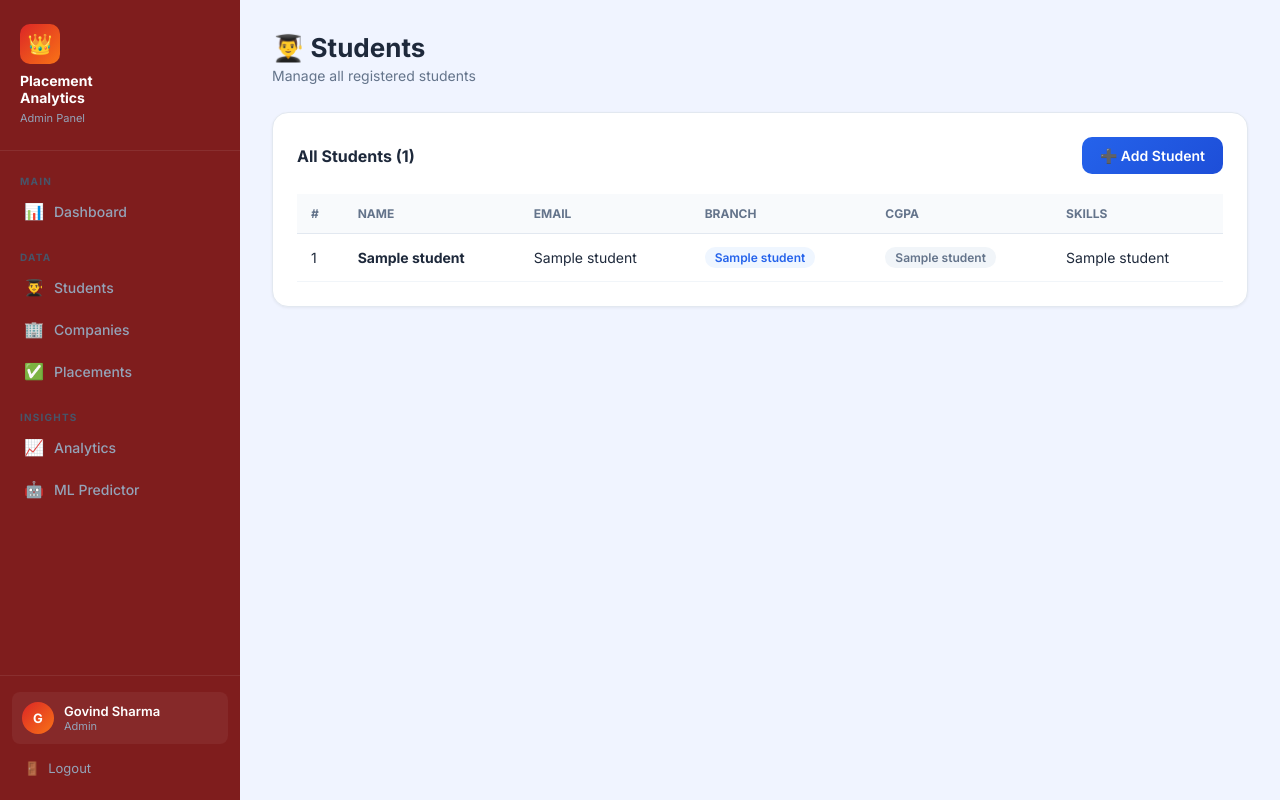
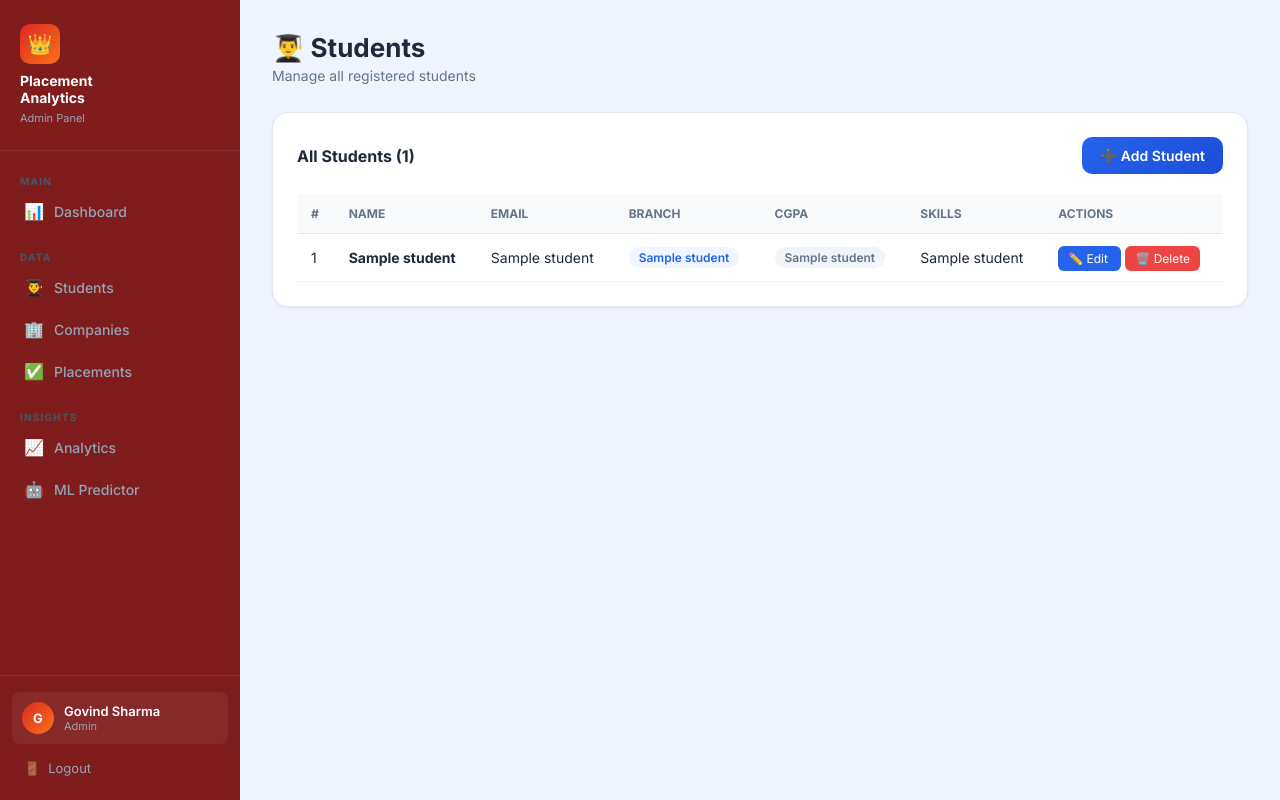
Before and after one commit to govindturkar69-crypto/Placement-Analytics, a Flask app: template templates/students.html in a window 1280 px wide. Run offline with Flask 3, Linux system fonts and the light colour scheme; a user stored in the database is signed in; the template is opened without the code that fills it: most values are stand-ins (such as "Sample title", 1, 10 or a date in 2020); some libraries are stand-ins or nearby versions.

Commit message:
Add delete feature for students, companies, placements

```diff
--- a/app.py
+++ b/app.py
@@ -343,5 +343,44 @@ def predict():
         result=result,
         user_name=session['user_name'])
 
+@app.route('/delete_student/<int:student_id>')
+@login_required
+def delete_student(student_id):
+    if session.get('role') != 'admin':
+        flash('Access denied!', 'danger')
+        return redirect(url_for('dashboard'))
+    cur = mysql.connection.cursor()
+    cur.execute("DELETE FROM students WHERE student_id=%s", (student_id,))
+    mysql.connection.commit()
+    cur.close()
+    flash('Student deleted successfully!', 'success')
+    return redirect(url_for('students'))
+
+@app.route('/delete_company/<int:company_id>')
+@login_required
+def delete_company(company_id):
+    if session.get('role') != 'admin':
+        flash('Access denied!', 'danger')
+        return redirect(url_for('dashboard'))
+    cur = mysql.connection.cursor()
+    cur.execute("DELETE FROM companies WHERE company_id=%s", (company_id,))
+    mysql.connection.commit()
+    cur.close()
+    flash('Company deleted successfully!', 'success')
+    return redirect(url_for('companies'))
+
+@app.route('/delete_placement/<int:placement_id>')
+@login_required
+def delete_placement(placement_id):
+    if session.get('role') != 'admin':
+        flash('Access denied!', 'danger')
+        return redirect(url_for('dashboard'))
+    cur = mysql.connection.cursor()
+    cur.execute("DELETE FROM placements WHERE placement_id=%s", (placement_id,))
+    mysql.connection.commit()
+    cur.close()
+    flash('Placement deleted successfully!', 'success')
+    return redirect(url_for('placements'))
+
 if __name__ == '__main__':
     app.run(host='0.0.0.0', port=5000, debug=False)
--- a/templates/students.html
+++ b/templates/students.html
@@ -17,6 +17,7 @@
       <thead>
         <tr>
           <th>#</th><th>Name</th><th>Email</th><th>Branch</th><th>CGPA</th><th>Skills</th>
+          {% if session.role == 'admin' %}<th>Actions</th>{% endif %}
         </tr>
       </thead>
       <tbody>
@@ -32,6 +33,19 @@
             </span>
           </td>
           <td style="max-width:200px;overflow:hidden;text-overflow:ellipsis;white-space:nowrap">{{ s[5] }}</td>
+          {% if session.role == 'admin' %}
+          <td>
+            <a href="{{ url_for('edit_student', student_id=s[0]) }}"
+               style="background:#2563eb;color:white;padding:5px 10px;border-radius:6px;text-decoration:none;font-size:12px;margin-right:4px">
+              ✏️ Edit
+            </a>
+            <a href="{{ url_for('delete_student', student_id=s[0]) }}"
+               onclick="return confirm('Are you sure you want to delete this student?')"
+               style="background:#ef4444;color:white;padding:5px 10px;border-radius:6px;text-decoration:none;font-size:12px">
+              🗑️ Delete
+            </a>
+          </td>
+          {% endif %}
         </tr>
         {% else %}
         <tr><td colspan="6" style="text-align:center;color:#94a3b8;padding:32px">No students found.</td></tr>
```
Also changed, not shown: templates/companies.html (+9 -0 lines), templates/placements.html (+9 -0 lines).
